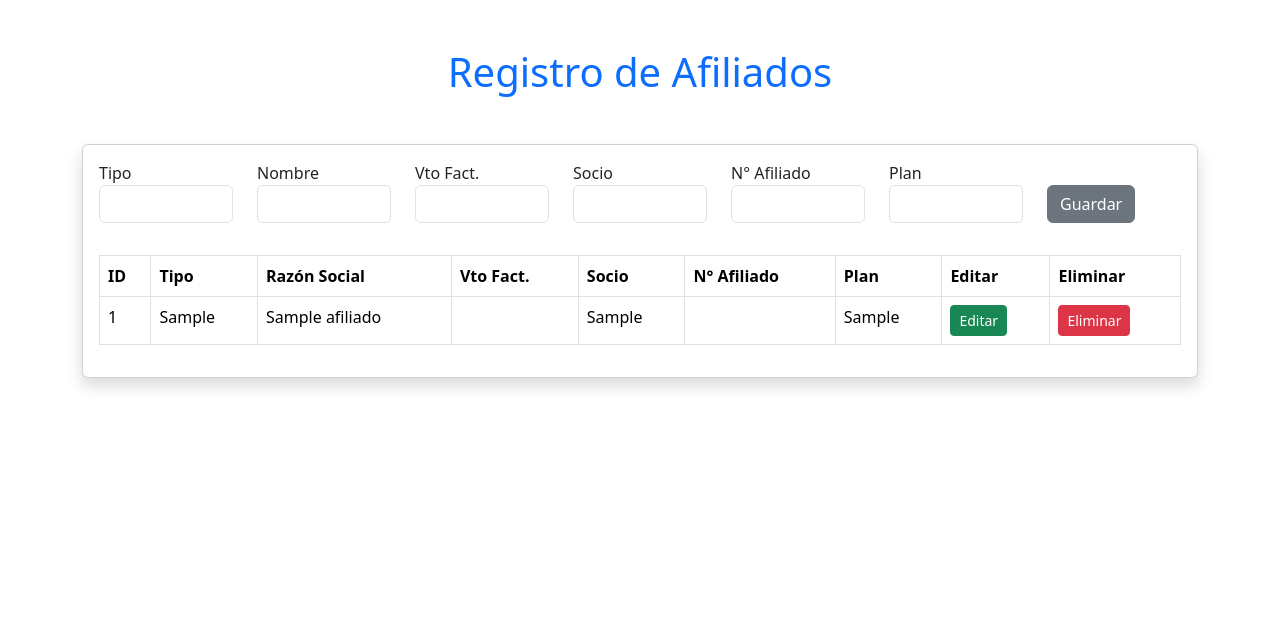
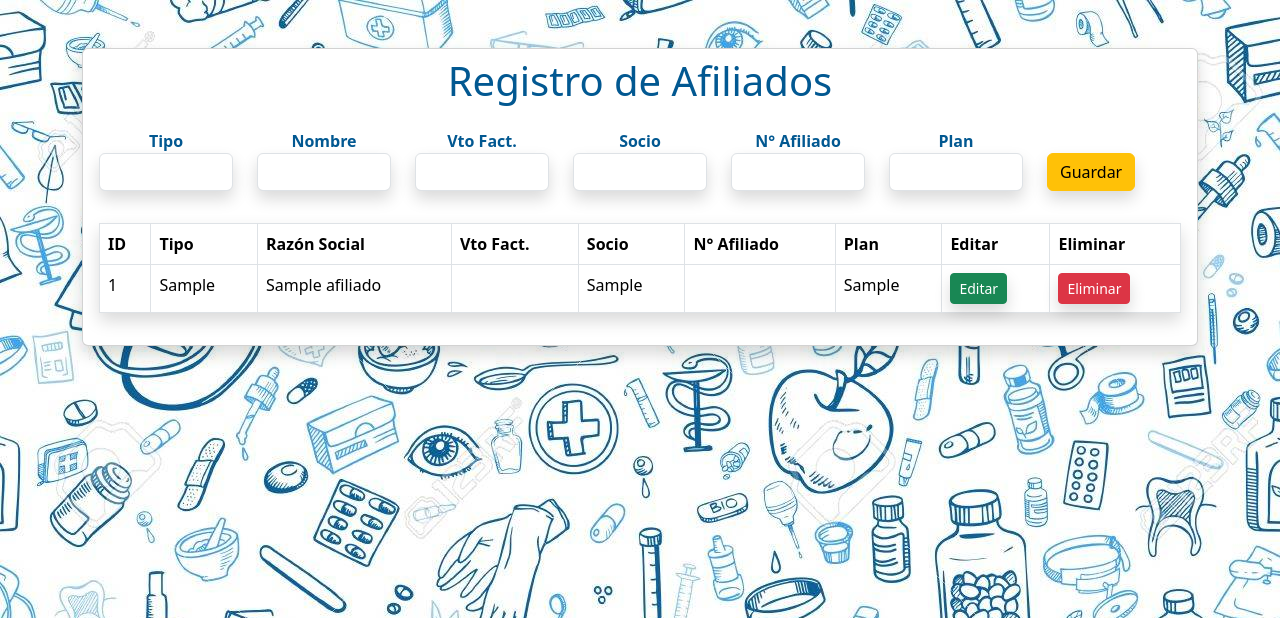
Before and after one commit to josephs87/Proyecto-Python-Backend, a Flask app: page / in a window 1280 px wide. Shown: the top 618 px of the page. Run offline with Flask 3, Linux system fonts and the light colour scheme; tables that the repository leaves empty or names only in its code hold one stand-in row (values such as "Sample post").

Commit message:
Actualizamos el proyecto

```diff
--- a/src/templates/index.html
+++ b/src/templates/index.html
@@ -12,48 +12,71 @@
         integrity="sha384-YvpcrYf0tY3lHB60NNkmXc5s9fDVZLESaAA55NDzOxhy9GkcIdslK1eN7N6jIeHz"
         crossorigin="anonymous"></script>
 </head>
+<style>
+    body {
+        background-color: #198754;
+    }
+    .fondo{
+        background-image: url(../static/fondo.jpg);
+    }
+    .botonGuardar:hover{
+        background-color: #ffe07b;
+        color: black;
+    }
+    .botonEditar:hover{
+        background-color: #2cff9d;
+        color: black;
+    }
+    .botonEliminar:hover{
+        background-color: #fd4f60;
+        color: black;
+    }
+    .registro{
+        color: rgb(2, 88, 145);
+    }
+</style>
 
-<body>
-    <h1 class="text-center mt-5 mb-5 text-primary">Registro de Afiliados</h1>
-    <div class="container">
-        <div class="card shadow">
+<body class="fondo">
+    <div class="container mt-5">
+        <div class="card shadow tabla">
+            <h1 class="text-center mt-2 registro">Registro de Afiliados</h1>
             <div class="card-body">
                 <form action="/user" method="POST">
                     <div class="row mb-3">
-                        <div class="col">
-                            <label>Tipo</label>
-                            <input type="text" class="form-control mb-3" name="tipo">
+                        <div class="col text-center">
+                            <label class="registro"><b>Tipo</b></label>
+                            <input type="text" class="form-control mb-3 shadow" name="tipo">
+                        </div>
+                        <div class="col text-center">
+                            <label class="registro"><b>Nombre</b></label>
+                            <input type="text" class="form-control mb-3 shadow" name="nombre">
+                        </div>
+                        <div class="col text-center">
+                            <label class="registro"><b>Vto Fact.</b></label>
+                            <input type="text" class="form-control mb-3 shadow" name="vencimientoFactura">
+                        </div>
+                        <div class="col text-center">
+                            <label class="registro"><b>Socio</b></label>
+                            <input type="text" class="form-control mb-3 shadow" name="afiliado">
+                        </div>
+                        <div class="col text-center">
+                            <label class="registro"><b>N° Afiliado</b></label>
+                            <input type="text" class="form-control mb-3 shadow" name="numeroAfiliado">
+                        </div>
+                        <div class="col text-center">
+                            <label class="registro"><b>Plan</b></label>
+                            <input type="text" class="form-control mb-3 shadow" name="plan">
                         </div>
                         <div class="col">
-                            <label>Nombre</label>
-                            <input type="text" class="form-control mb-3" name="nombre">
-                        </div>
-                        <div class="col">
-                            <label>Vto Fact.</label>
-                            <input type="text" class="form-control mb-3" name="vencimientoFactura">
-                        </div>
-                        <div class="col">
-                            <label>Socio</label>
-                            <input type="text" class="form-control mb-3" name="afiliado">
-                        </div>
-                        <div class="col">
-                            <label>N° Afiliado</label>
-                            <input type="text" class="form-control mb-3" name="numeroAfiliado">
-                        </div>
-                        <div class="col">
-                            <label>Plan</label>
-                            <input type="text" class="form-control mb-3" name="plan">
-                        </div>
-                        <div class="col">
-                            <button class="btn btn-secondary mb-3 mt-4" type="submit">Guardar</button>
+                            <button class="btn btn-warning mb-3 mt-4 botonGuardar shadow" type="submit">Guardar</button>
                         </div>
                     </div>
                 </form>
 
                 <!-- TABLA -->
 
-                <table class="table table-bordered">
-                    <thead>
+                <table class="table table-bordered shadow">
+                    <thead class="registro">
                         <th scope="col">ID</th>
                         <th scope="col">Tipo</th>
                         <th scope="col">Razón Social</th>
@@ -76,8 +99,8 @@
                             <td>{{d.afiliado}}</td>
                             <td>{{d.numeroAfiliado}}</td>
                             <td>{{d.plan}}</td>
-                            <td><button class="btn btn-success btn-sm" id="btn-editar{{d.id}}" data-bs-toggle="modal" data-bs-target="#modal{{d.id}}">Editar</button></td>
-                            <td><a href="{{url_for('eliminar', id=d.id)}}" class="btn btn-danger btn-sm">Eliminar</a></td>
+                            <td><button class="btn btn-success btn-sm botonEditar shadow" id="btn-editar{{d.id}}" data-bs-toggle="modal" data-bs-target="#modal{{d.id}}">Editar</button></td>
+                            <td><a href="{{url_for('eliminar', id=d.id)}}" class="btn btn-danger btn-sm botonEliminar shadow">Eliminar</a></td>
                         </tr>
 
                         <!-- Modal -->
@@ -89,23 +112,23 @@
                                   <h1 class="modal-title fs-5" id="exampleModalLabel">{{d.afiliado}}</h1>
                                   <button type="button" class="btn-close" data-bs-dismiss="modal" aria-label="Close"></button>
                                 </div>
-                                <div class="modal-body">
+                                <div class="modal-body shadow">
                                   <form action="/editar/{{d.id}}" method="post">
-                                    <label>Tipo</label>
-                                    <input type="text" class="form-control mb-3" name="tipo" value="{{d.tipo}}">
-                                    <label>Nombre</label>
-                                    <input type="text" class="form-control mb-3" name="nombre" value="{{d.nombre}}">
-                                    <label>Vto Fact.</label>
-                                    <input type="number" class="form-control mb-3" name="vencimientoFactura" value="{{d.vencimientoFactura}}">
-                                    <label>Socio</label>
-                                    <input type="text" class="form-control mb-3" name="afiliado" value="{{d.afiliado}}">
-                                    <label>N° Afiliado</label>
-                                    <input type="number" class="form-control mb-3" name="numeroAfiliado" value="{{d.numeroAfiliado}}">
-                                    <label>Plan</label>
-                                    <input type="text" class="form-control mb-3" name="plan" value="{{d.plan}}">
+                                    <label class="registro"><b>Tipo</b></label>
+                                    <input type="text" class="form-control mb-3 shadow" name="tipo" value="{{d.tipo}}">
+                                    <label class="registro"><b>Nombre</b></label>
+                                    <input type="text" class="form-control mb-3 shadow" name="nombre" value="{{d.nombre}}">
+                                    <label class="registro"><b>Vto Fact.</b></label>
+                                    <input type="number" class="form-control mb-3 shadow" name="vencimientoFactura" value="{{d.vencimientoFactura}}">
+                                    <label class="registro"><b>Socio</b></label>
+                                    <input type="text" class="form-control mb-3 shadow" name="afiliado" value="{{d.afiliado}}">
+                                    <label class="registro"><b>N° Afiliado</b></label>
+                                    <input type="number" class="form-control mb-3 shadow" name="numeroAfiliado" value="{{d.numeroAfiliado}}">
+                                    <label class="registro"><b>Plan</b></label>
+                                    <input type="text" class="form-control mb-3 shadow" name="plan" value="{{d.plan}}">
                                 </div>
                                 <div class="modal-footer">
-                                  <button type="submit" class="btn btn-primary">Guardar Cambios</button>
+                                  <button type="submit" class="btn btn-warning botonGuardar shadow">Guardar</button>
                                 </div>
                             </form>
                               </div>
```
Also changed, not shown: src/static/fondo.jpg (added).
